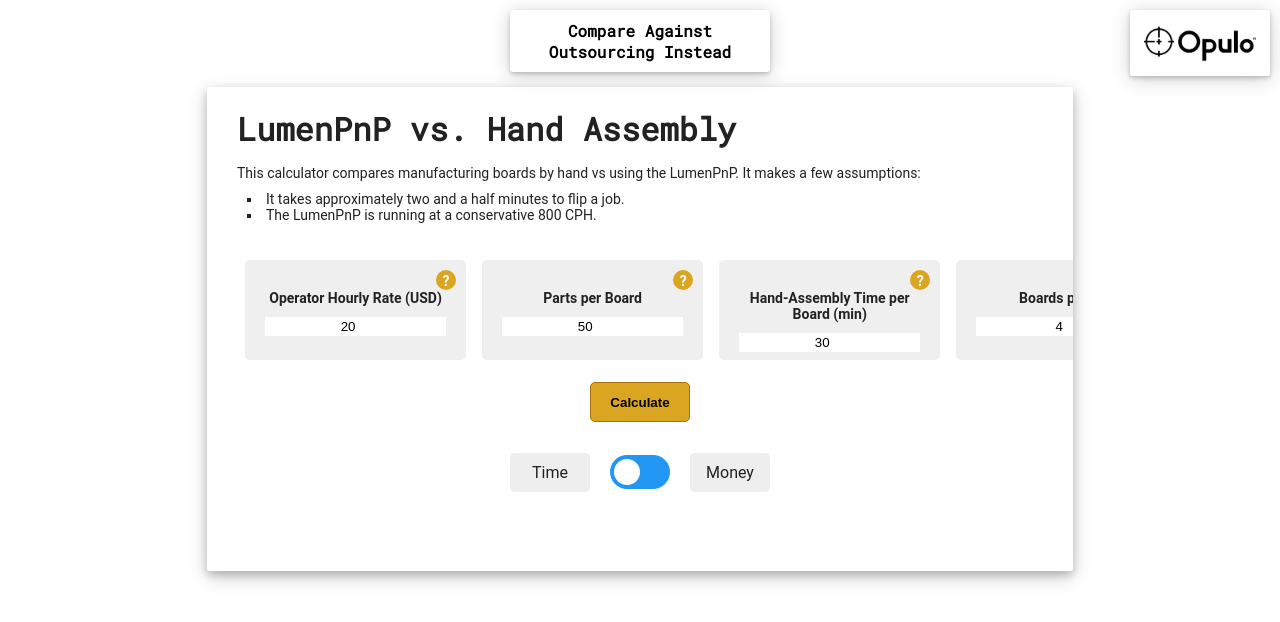
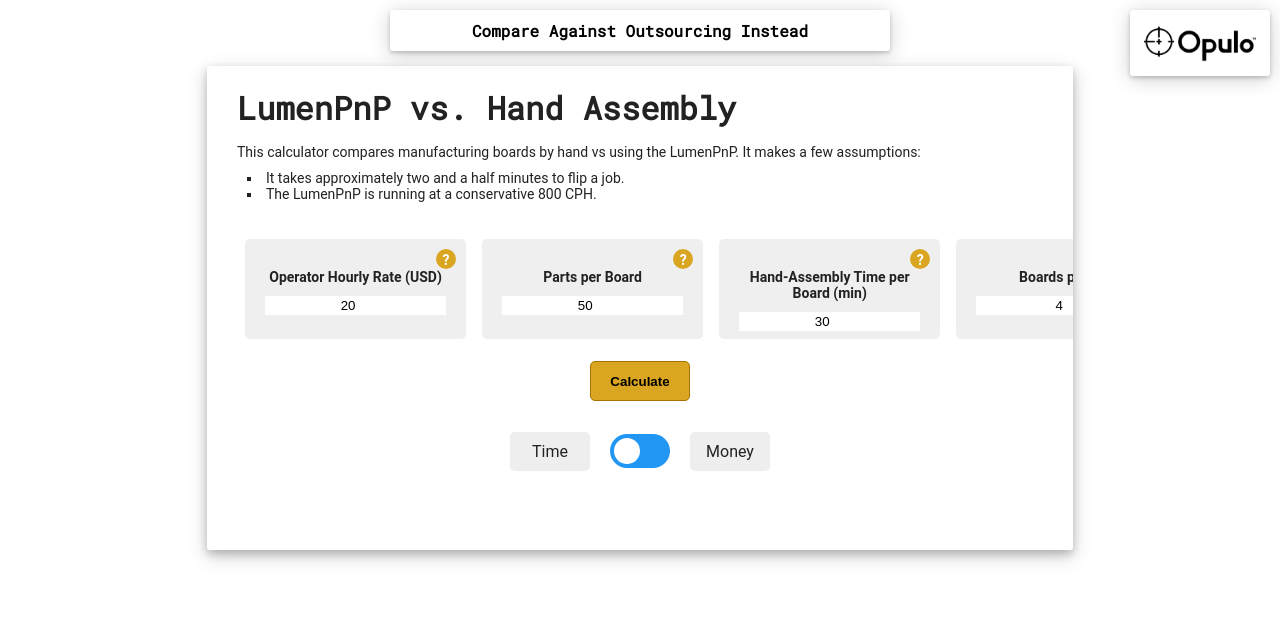
Before and after one commit to opulo-inc/pays-for-itself, a website built with Vite: page index.html in a window 1280 px wide. Built offline with nearby package versions, Linux system fonts and the light colour scheme.

Commit message:
updates toggle width

```diff
--- a/style.css
+++ b/style.css
@@ -118,7 +118,7 @@
     font-family: 'Roboto Mono', monospace;
     text-decoration-line: none;
     z-index: 999;
-    width:15em;
+    width:30em;
 
 }
 
```
